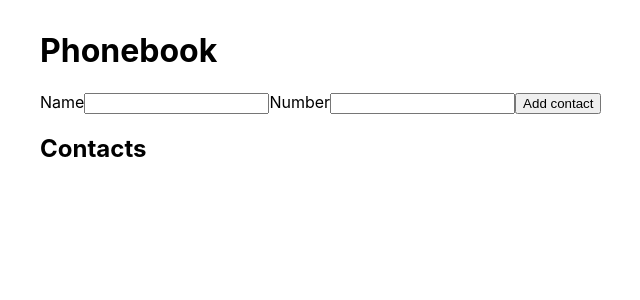
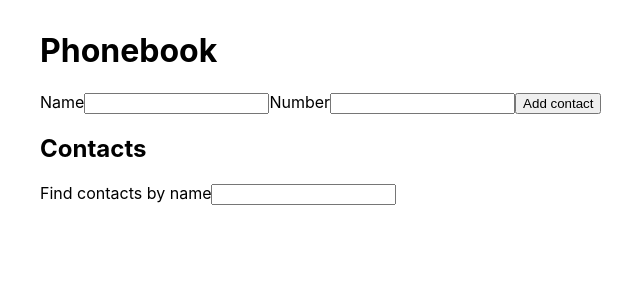
Before and after one commit to Serhii-kh/goit-react-hw-02-phonebook, a React (Create React App) app: page / in a window 1280 px wide. Shown: the top 300 px of the page, without its empty margins (300-940 px from the left). Built offline with nearby package versions, Linux system fonts and the light colour scheme.

Commit message:
add Filter

```diff
--- a/src/components/App.jsx
+++ b/src/components/App.jsx
@@ -1,6 +1,7 @@
 import { Component } from "react";
 import { ContactForm } from "./ContactForm/ContactForm";
 import { ContactsList } from "./ContactsList/ContactsList";
+import { Filter } from "./Filter/Filter";
 import shortid from "shortid";
 import css from '../components/wrapper/wrapper.module.css';
 // import css from '../components/ContactsList/ContactsList.module.css';
@@ -8,14 +9,9 @@ import css from '../components/wrapper/wrapper.module.css';
 
 
 export class App extends Component {
-	// state = {
-	// 	contacts: [],
-	// 	filter: ''
-	// }
-
 	state = {
 		contacts: [],
-
+		filter: ''
 	}
 
 	addContact = (name, number) => {
@@ -28,10 +24,15 @@ export class App extends Component {
 		this.setState(prevState => ({
 			contacts: [...prevState.contacts, contact]
 		}))
-		console.log(name)
-		console.log(number)
+	}
 
+	onFilterChange = (filter) => {
+		this.setState({
+			filter,
+		})
 	}
+
+
 
 	render() {
 		const { contacts } = this.state;
@@ -42,7 +43,7 @@ export class App extends Component {
 				<ContactForm onFormSubmit={this.addContact} contacts={contacts} />
 				<h2>Contacts</h2>
 
-				{/* <Filter /> */}
+				<Filter onFilterChange={ this.onFilterChange} />
 
 				<ContactsList contacts={contacts} />
 			</div>
--- a/src/components/ContactForm/ContactForm.jsx
+++ b/src/components/ContactForm/ContactForm.jsx
@@ -17,12 +17,11 @@ export class ContactForm extends Component {
 
 	handleSubmit = e => {
 		e.preventDefault();
-		const { name, number } = this.state
+		const { name, number } = this.state;
 
-		this.props.onFormSubmit(name, number)
+		this.props.onFormSubmit(name, number);
 		this.reset()
 	}
-
 
 	reset = () => {
 		this.setState({
@@ -35,7 +34,7 @@ export class ContactForm extends Component {
 	render() {
 		return (
 			<>
-				<form className={css.contactForm}
+				<form className={css.ContactForm}
 					onSubmit={this.handleSubmit}>
 					<label>Name
 						<input
--- a/src/components/ContactForm/ContactForm.module.css
+++ b/src/components/ContactForm/ContactForm.module.css
@@ -1,3 +1,3 @@
-.contactForm {
+.ContactForm {
 	margin: 0;
 }
--- a/src/components/ContactsList/ContactsList.jsx
+++ b/src/components/ContactsList/ContactsList.jsx
@@ -7,7 +7,8 @@ export const ContactsList = ({ contacts }) =>
 		{
 			contacts.map(({ name, number, id }) =>
 			(
-				<ContactsListItem key={id} name={name} number={number} />)
+				<ContactsListItem key={id} name={name} number={number} />
+			)
 			)}
 	</ul>
 )
--- a/src/components/Filter/Filter.jsx
+++ b/src/components/Filter/Filter.jsx
@@ -0,0 +1,35 @@
+import { Component } from "react"
+
+
+export class Filter extends Component {
+	state = {
+		filter: '',
+	}
+
+	handleChange = (e) => {
+		const { name, value } = e.currentTarget
+		const { filter } = this.state
+
+		this.setState({
+			[name]: value
+		})
+
+		this.props.onFilterChange(filter)
+	}
+
+	render() {
+		return (
+			<label>Find contacts by name
+				<input
+					type="text"
+					name="filter"
+					value={this.state.filter}
+					onChange={this.handleChange}
+					pattern="^[a-zA-Zа-яА-Я]+(([' -][a-zA-Zа-яА-Я ])?[a-zA-Zа-яА-Я]*)*$"
+					title="Name may contain only letters, apostrophe, dash and spaces. For example Adrian, Jacob Mercer, Charles de Batz de Castelmore d'Artagnan"
+					required
+				/>
+			</label>
+		)
+	}
+}
```
